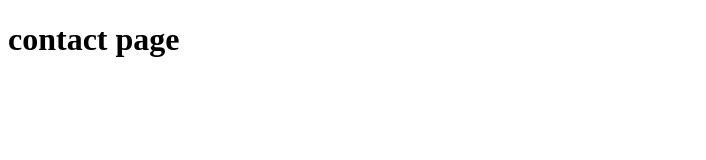
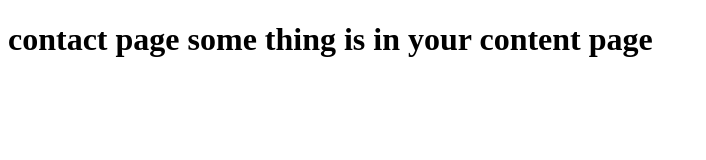
Before and after one commit to Bimalyadav9159/githubtuts, a plain HTML site: page contact.html in a window 1280 px wide. Shown: the whole page, without its empty margins (0-706 px from the left). Drawn offline with Linux system fonts and the light colour scheme.

Commit message:
content is updated

```diff
--- a/contact.html
+++ b/contact.html
@@ -6,6 +6,6 @@
     <title>Document</title>
 </head>
 <body>
-    <h1>contact page</h1>
+    <h1>contact page  some thing is in your content page</h1>
 </body>
 </html>
```
